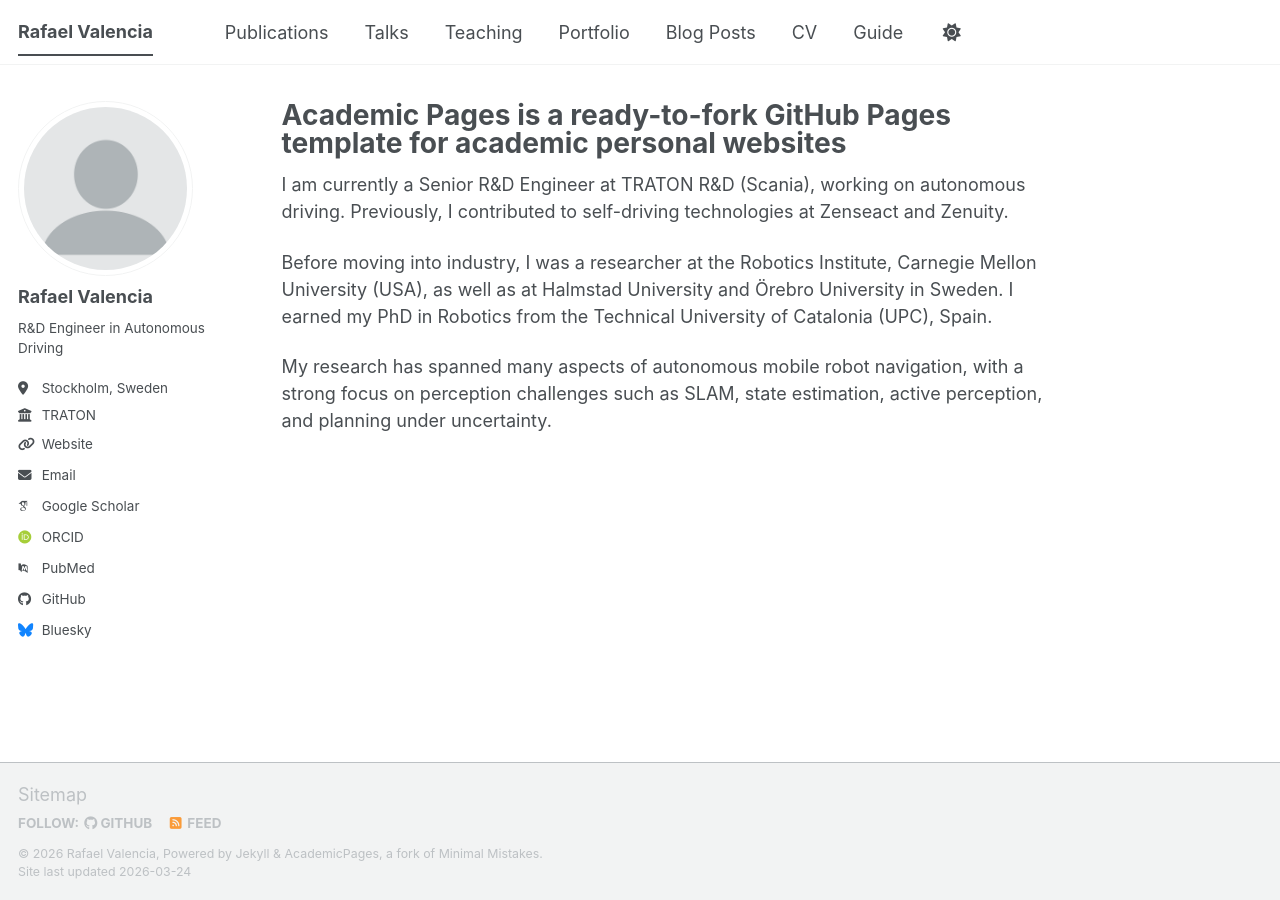
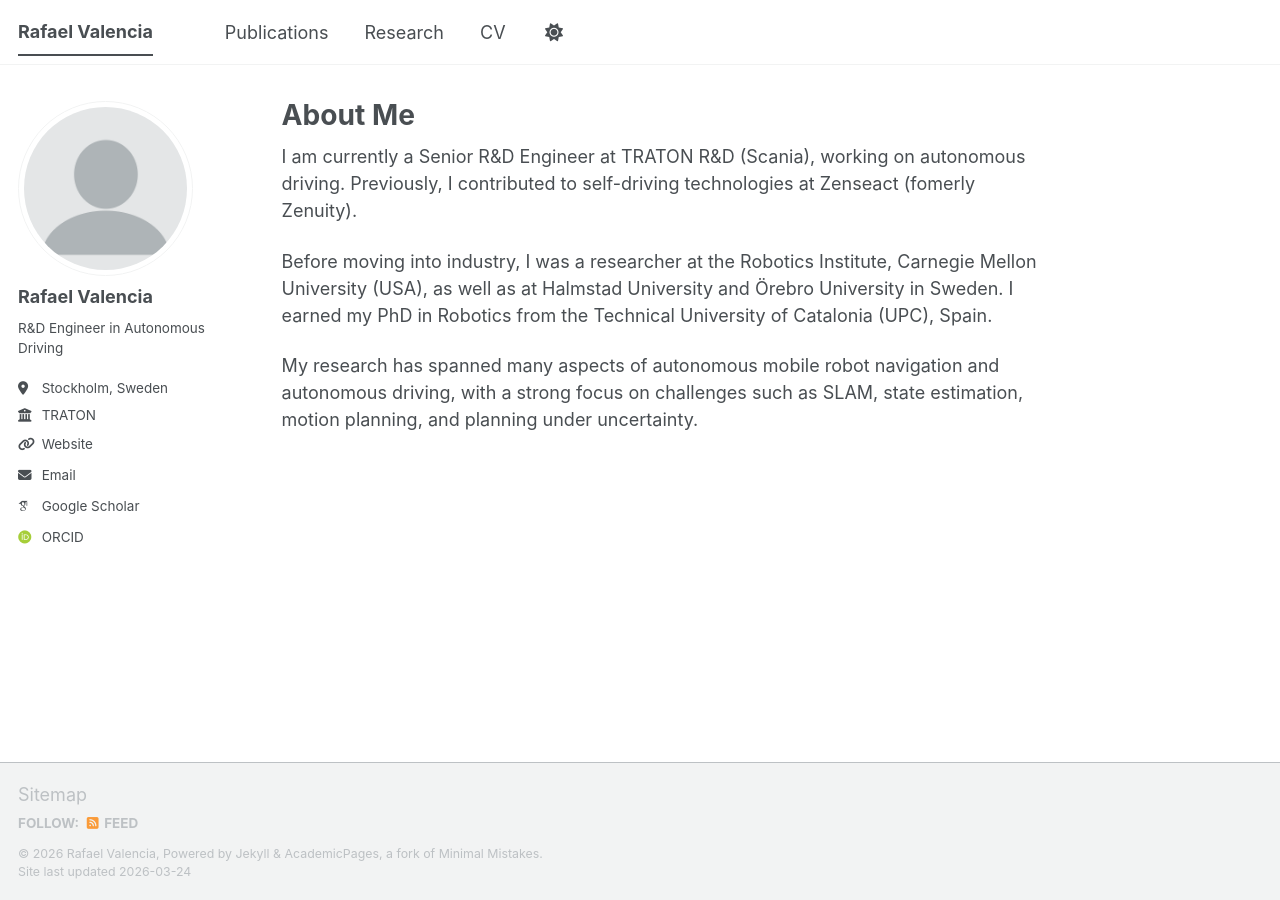
Before and after one commit to rafaelvalencia/rafaelvalencia.github.io, a Jekyll site: the page built from _pages/about.md, in a window 1280 px wide. Built offline with Jekyll 4.4.1, drawn with Linux system fonts in a browser that asks for light colours; some web fonts are replaced; a script bundle is joined from its source files by our own code; library files that are not in the unit come from our copies.

Commit message:
Remove unused template parts

```diff
--- a/_config.yml
+++ b/_config.yml
@@ -41,7 +41,7 @@ author:
   orcid            : "https://orcid.org/0000-0003-0180-3684"
   semantic         : # URL
   ssrn             : # URL
-  pubmed           : "https://www.ncbi.nlm.nih.gov/pubmed/?term=john+snow"
+  # pubmed           : "https://www.ncbi.nlm.nih.gov/pubmed/?term=john+snow"
   researchgate     : # URL
   scopus           : # URL
   zotero           : # URL
@@ -51,13 +51,13 @@ author:
   bitbucket        : # Username - Update with your username on the site
   codepen          : # Username
   dribbble         : # Username
-  github           : "academicpages"
+  #   github           : "academicpages"
   kaggle           : # Username
   stackoverflow    : # User number or user number and name (i.e., use "1" or "1/jeff-atwood")
 
   # Social media
   artstation       : # Username
-  bluesky          : "bsky.app" # Replace this with you Bluesky username
+  # bluesky          : "bsky.app" # Replace this with you Bluesky username
   facebook         : # Username
   flickr           : # Username
   foursquare       : # Username
--- a/_data/navigation.yml
+++ b/_data/navigation.yml
@@ -11,17 +11,17 @@ main:
   - title: "Publications"
     url: /publications/
 
-  - title: "Talks"
-    url: /talks/
+  #- title: "Talks"
+  #  url: /talks/
 
-  - title: "Teaching"
-    url: /teaching/
+  #- title: "Teaching"
+  #  url: /teaching/
 
-  - title: "Portfolio"
-    url: /portfolio/
+  - title: "Research"
+    url: /research/
 
-  - title: "Blog Posts"
-    url: /year-archive/
+  #- title: "Blog Posts"
+  #  url: /year-archive/
 
   - title: "CV"
     url: /cv/
@@ -29,5 +29,5 @@ main:
   # - title: "CV"
   #   url: /cv-json/
 
-  - title: "Guide"
-    url: /markdown/
+  # - title: "Guide"
+  #  url: /markdown/
--- a/_pages/about.md
+++ b/_pages/about.md
@@ -1,14 +1,14 @@
 ---
 permalink: /
-title: "Academic Pages is a ready-to-fork GitHub Pages template for academic personal websites"
+title: "About Me"
 author_profile: true
 redirect_from:
   - /about/
   - /about.html
 ---
 
-I am currently a Senior R&D Engineer at TRATON R&D (Scania), working on autonomous driving. Previously, I contributed to self-driving technologies at Zenseact and Zenuity.
+I am currently a Senior R&D Engineer at TRATON R&D (Scania), working on autonomous driving. Previously, I contributed to self-driving technologies at Zenseact (fomerly Zenuity).
 
 Before moving into industry, I was a researcher at the Robotics Institute, Carnegie Mellon University (USA), as well as at Halmstad University and Örebro University in Sweden. I earned my PhD in Robotics from the Technical University of Catalonia (UPC), Spain.
 
-My research has spanned many aspects of autonomous mobile robot navigation, with a strong focus on perception challenges such as SLAM, state estimation, active perception, and planning under uncertainty.
+My research has spanned many aspects of autonomous mobile robot navigation and autonomous driving, with a strong focus on challenges such as SLAM, state estimation, motion planning, and planning under uncertainty.
```
